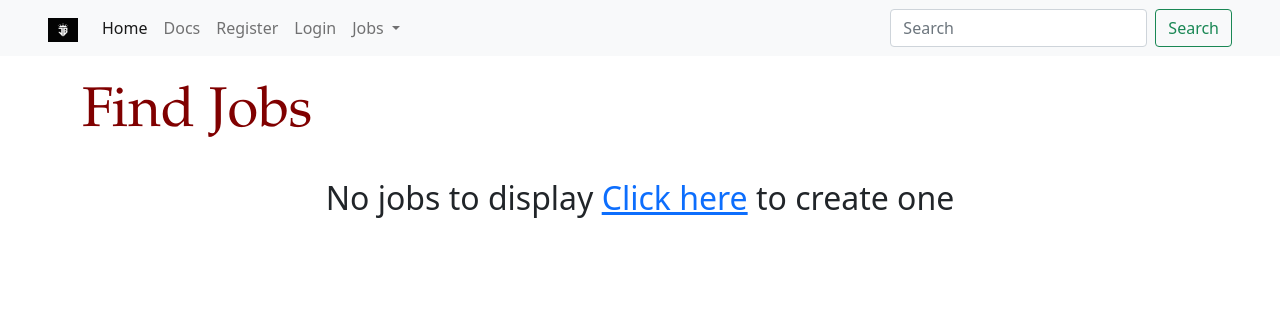
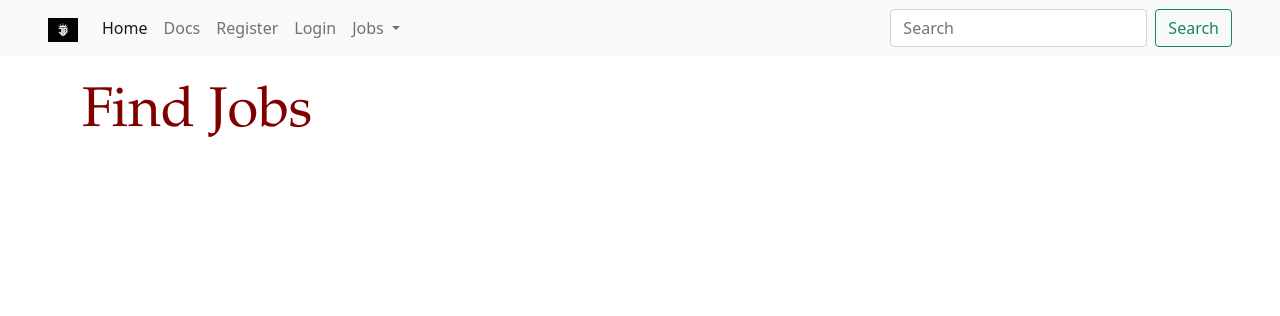
Before and after one commit to md-mudassir7/JobApp, a FastAPI app: template templates/jobs/homepage.html in a window 1280 px wide. Shown: the top 316 px of the page. Run offline with FastAPI, Linux system fonts and the light colour scheme; the template is opened without the code that fills it, so the values that code supplies are empty; some libraries are stand-ins or nearby versions.

```diff
--- a/apis/utils.py
+++ b/apis/utils.py
@@ -29,7 +29,7 @@ class OAuth2PasswordBearerWithCookie(OAuth2):
             if self.auto_error:
                 raise HTTPException(
                     status_code=status.HTTP_401_UNAUTHORIZED,
-                    detail="Not authenticated",
+                    detail="Not authenticated!! Login first",
                     headers={"WWW-Authenticate": "Bearer"},
                 )
             else:
--- a/templates/jobs/homepage.html
+++ b/templates/jobs/homepage.html
@@ -13,13 +13,6 @@
       <h1 class="display-4" style="color:maroon; font-family:Garamond, Baskerville, Baskerville Old Face, Hoefler Text, Times New Roman, serif;" >Find Jobs</h1>
     <br>
   <div class="row">
-    {% if jobs |count ==0 %}
-      <center>
-        <div>
-          <h2>No jobs to display <a href="/post-a-job/">Click here</a> to create one</h2>
-        </div>
-      </center>
-    {% else %}
       {% for job in jobs %}
         <div class="col-lg-4 col-md-3 col-sm-10 mr-auto">
           {% with obj=job %}
@@ -32,7 +25,6 @@
             </div></div><br><div class="row">
           {% endif %}
       {% endfor %}
-    {% endif %}
     </div>
 </div>
 
```
